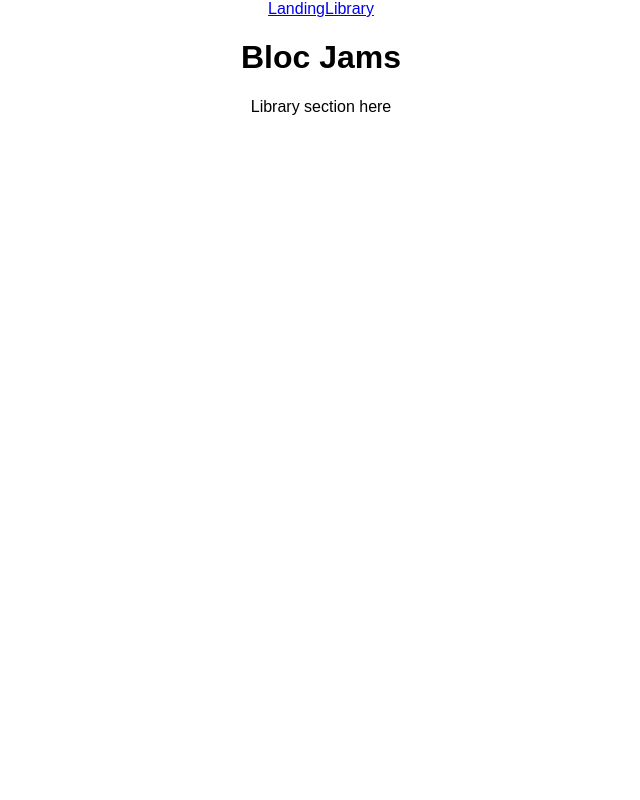
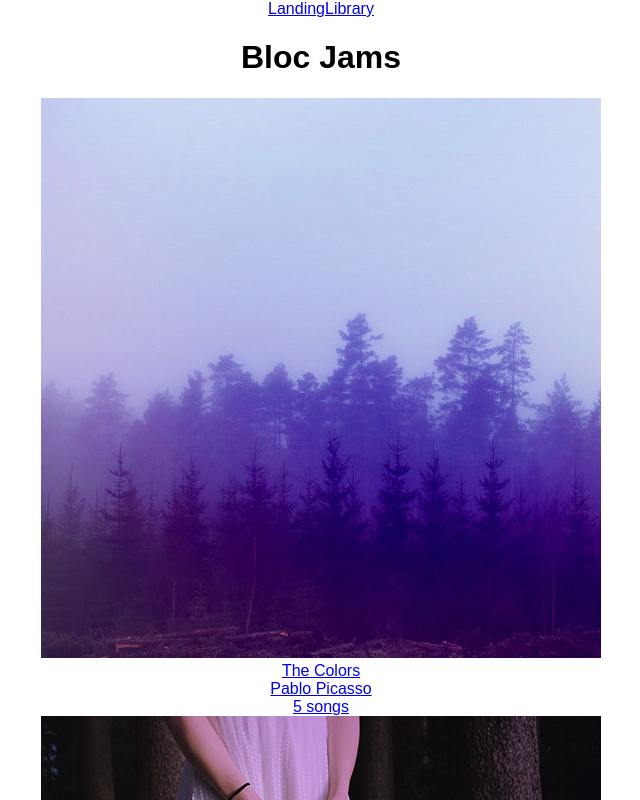
Before and after one commit to eschlicter/Ripple-Music, a React (Create React App) app: page /library in a window 1280 px wide. Shown: the top 800 px of the page, without its empty margins (319-959 px from the left). Built offline with nearby package versions, Linux system fonts and the light colour scheme.

Commit message:
checkpoint components library complete

```diff
--- a/src/components/Album.js
+++ b/src/components/Album.js
@@ -1,9 +1,13 @@
-import React from 'react';
+import React, { Component } from 'react';
 
-const Album = () => (
-  <section className="album">
-    Albums will go here
-    </section>
-);
+class Album extends Component {
+  render(){
+    return (
+      <section className="album">
+        {this.props.match.params.slug} Album will go here
+      </section>
+    );
+  }
+}
 
 export default Album;
--- a/src/components/Library.js
+++ b/src/components/Library.js
@@ -1,8 +1,28 @@
-import React from 'react';
+import React, { Component } from 'react';
+import { Link } from 'react-router-dom';
+import albumData from './../data/albums';
 
-const Library = () => (
-  <section className="library"> Library section here
-  </section>
-);
+class Library extends Component {
+  constructor(props){
+    super(props);
+    this.state = { albums: albumData };
+  }
+  render() {
+    return(
+      <section className='library'>
+      {
+        this.state.albums.map( (album, index) =>
+          <Link to={`/album/${album.slug}`} key={index} >
+          <img src={album.albumCover} alt={album.title} />
+          <div>{album.title}</div>
+          <div>{album.artist}</div>
+          <div>{album.songs.length} songs</div>
+          </Link>
+        )
+      }
+      </section>
+    );
+  }
+}
 
 export default Library;
--- /dev/null
+++ b/src/data/albums.js
@@ -0,0 +1,27 @@
+export default [{
+  title: 'The Colors',
+  artist: 'Pablo Picasso',
+  releaseInfo: '1909 Spanish Records',
+  albumCover: '/assets/images/album_covers/01.jpg',
+  slug: 'the-colors',
+  songs: [
+      { title: 'Blue', duration: '161.71', audioSrc: '/assets/music/blue.mp3' },
+      { title: 'Green', duration: '103.96', audioSrc: '/assets/music/green.mp3' },
+      { title: 'Red', duration: '268.45', audioSrc: '/assets/music/red.mp3' },
+      { title: 'Pink', duration: '153.14', audioSrc: '/assets/music/pink.mp3' },
+      { title: 'Magenta', duration: '374.22', audioSrc: '/assets/music/magenta.mp3' }
+  ]
+}, {
+    title: 'The Telephone',
+    artist: 'Guglielmo Marconi',
+    releaseInfo: '1909 EM',
+    albumCover: '/assets/images/album_covers/02.jpg',
+    slug: 'the-telephone',
+    songs: [
+      { title: 'Blue', duration: '161.71', audioSrc: '/assets/music/blue.mp3' },
+      { title: 'Green', duration: '103.96', audioSrc: '/assets/music/green.mp3' },
+      { title: 'Red', duration: '268.45', audioSrc: '/assets/music/red.mp3' },
+      { title: 'Pink', duration: '153.14', audioSrc: '/assets/music/pink.mp3' },
+      { title: 'Magenta', duration: '374.22', audioSrc: '/assets/music/magenta.mp3' }
+    ]
+}];
```
